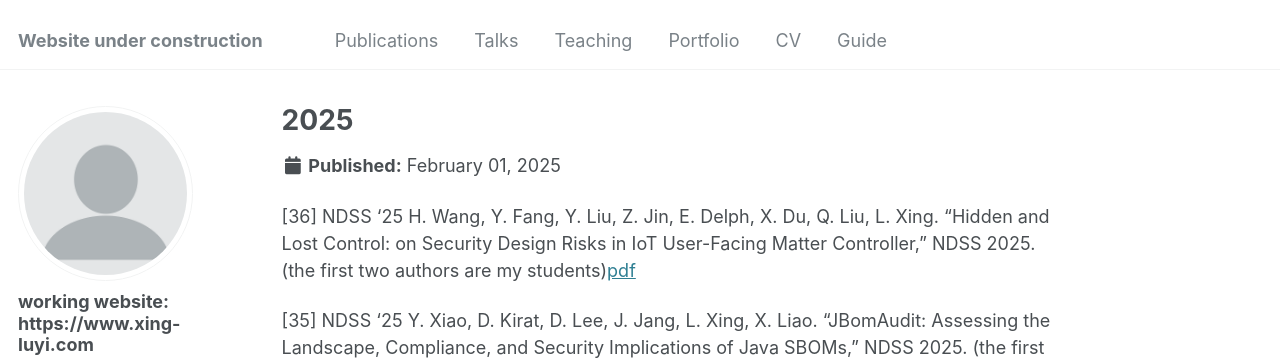
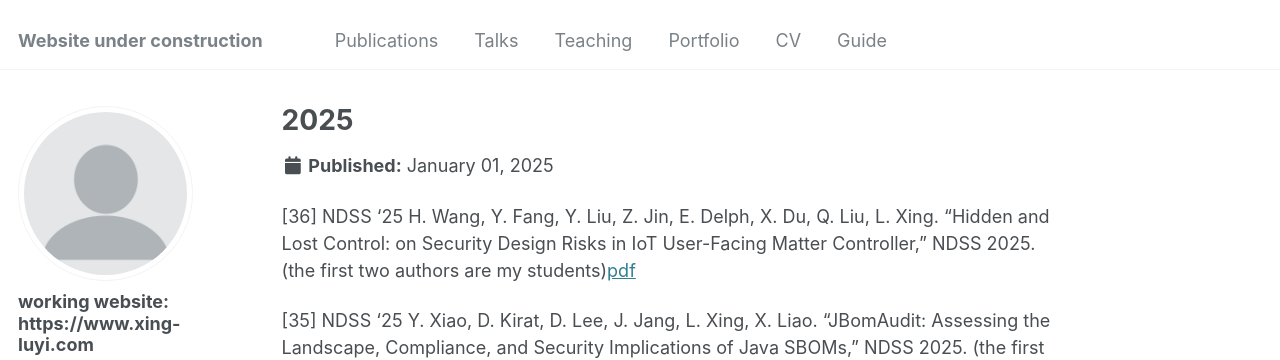
Before and after one commit to luyixing/luyixing.github.io, a Jekyll site: the page built from _publications/2024-02-17-paper-title-number-4.md, in a window 1280 px wide and 1193 px high. Shown: the top 360 px of the window. Built offline with Jekyll 4.4.1, drawn with Linux system fonts in a browser that asks for light colours; some web fonts are replaced; part of the change alters nothing that is shown.

```diff
--- a/_publications/2024-02-17-paper-title-number-4.md
+++ b/_publications/2024-02-17-paper-title-number-4.md
@@ -2,7 +2,7 @@
 title: "2025"
 collection: publications
 category: conferences
-permalink: /publication/2024-02-17-paper-title-number-4
+permalink: /publication/2025
 excerpt: '
 [36] NDSS 25 <br>
 H. Wang, Y. Fang, Y. Liu, Z. Jin, E. Delph, X. Du, Q. Liu, L. Xing. "Hidden and Lost Control: on Security Design Risks in IoT User-Facing Matter Controller." NDSS 2025. (the first two authors are my students) [pdf](https://www.xing-luyi.com/publications.html)<br><br>
@@ -12,7 +12,7 @@ Y. Xiao, D. Kirat, D. Lee, J. Jang, L. Xing, X. Liao. "JBomAudit: Assessing the
 
 [34] NDSS 25 <br>
 J. Yan, S. Liao, M, Aldeen, L. Xing, D. Yan, L, Cheng. "SKILLPoV: Towards Accessible and Effective Privacy Notice for Amazon Alexa Skills." NDSS 2025. [pdf](https://www.xing-luyi.com/publications.html)'
-date: 2025-02-01
+date: 2025-01-01
 #venue: 'NDSS 2025'
 #paperurl: 'http://luyixing.github.io/files/paper3.pdf'
 #citation: ''
```
